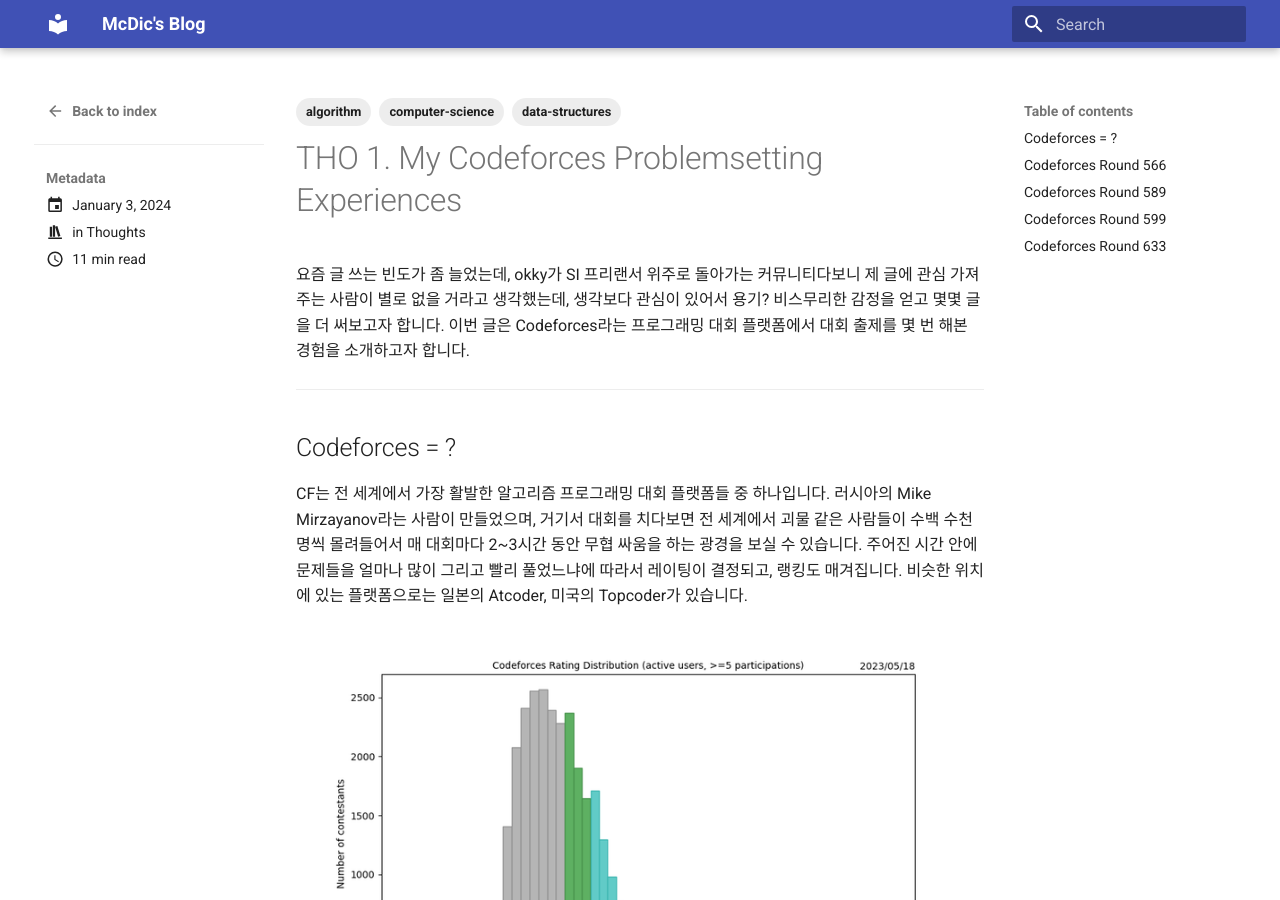
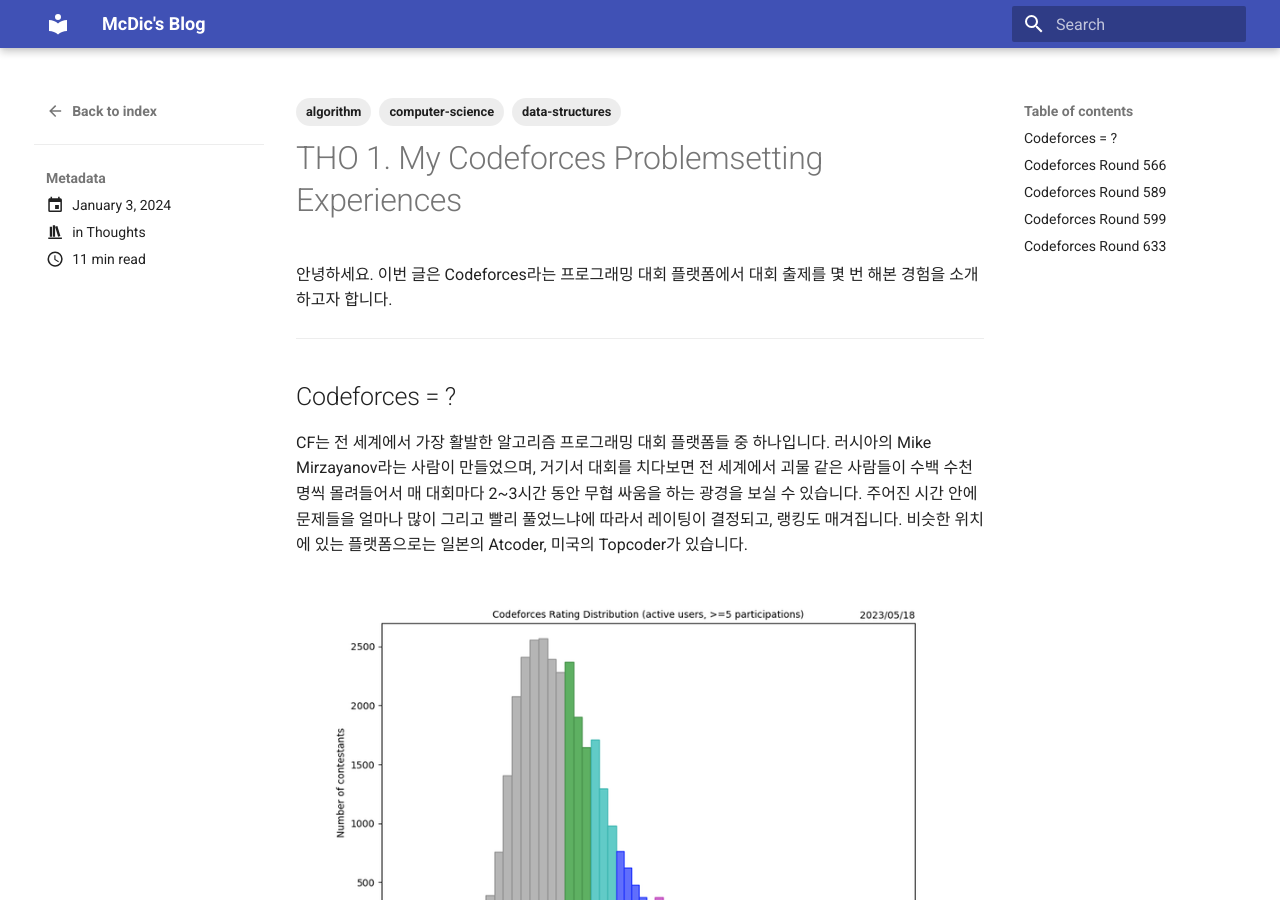
Before and after one commit to McDic/BlogV2, an MkDocs documentation site: the page built from docs/posts/tho/tho1.md, in a window 1280 px wide and 900 px high. Built offline with MkDocs 1.6.1 and Material for MkDocs 9.7.7, drawn with Linux system fonts in a browser that asks for light colours.

Commit message:
Removed okky

```diff
--- a/docs/posts/tho/tho1.md
+++ b/docs/posts/tho/tho1.md
@@ -12,7 +12,7 @@
 
 # THO 1. My Codeforces Problemsetting Experiences
 
-요즘 글 쓰는 빈도가 좀 늘었는데, okky가 SI 프리랜서 위주로 돌아가는 커뮤니티다보니 제 글에 관심 가져주는 사람이 별로 없을 거라고 생각했는데, 생각보다 관심이 있어서 용기? 비스무리한 감정을 얻고 몇몇 글을 더 써보고자 합니다. 이번 글은 Codeforces라는 프로그래밍 대회 플랫폼에서 대회 출제를 몇 번 해본 경험을 소개하고자 합니다.
+안녕하세요. 이번 글은 Codeforces라는 프로그래밍 대회 플랫폼에서 대회 출제를 몇 번 해본 경험을 소개하고자 합니다.
 
 <!-- more -->
 
```
